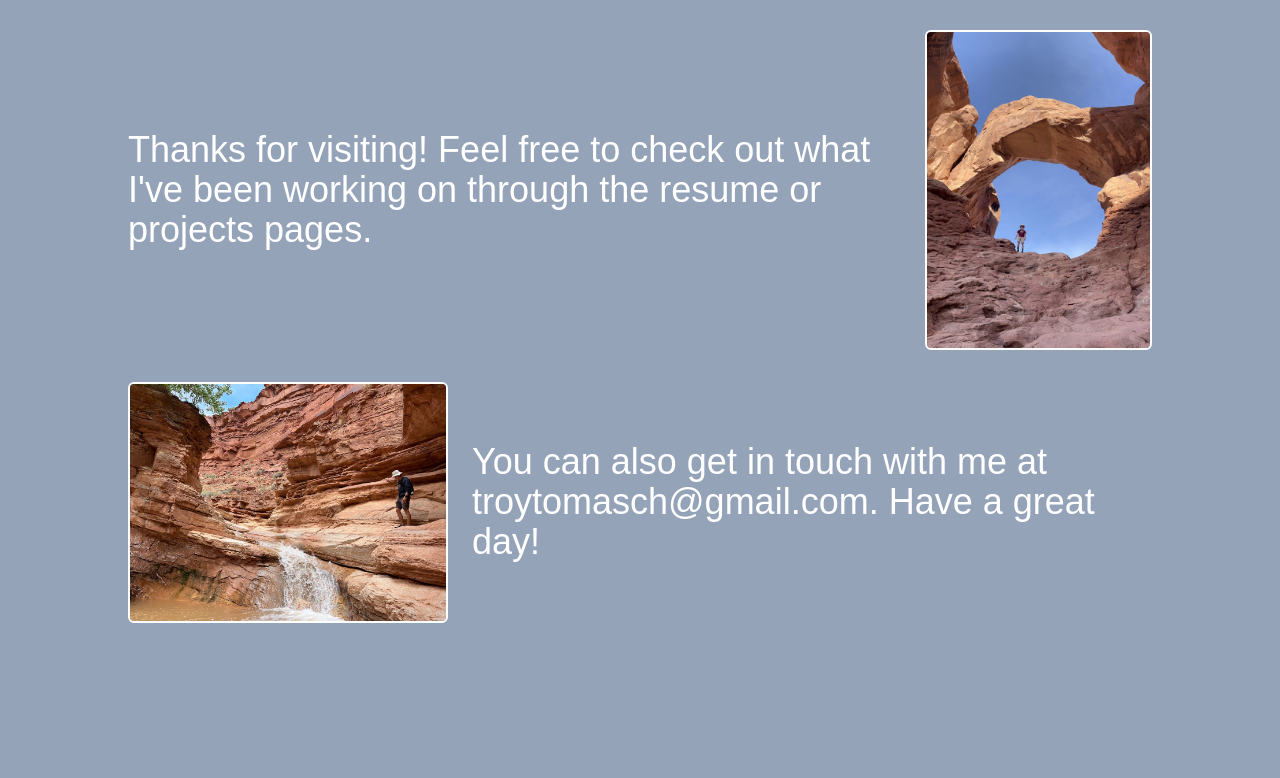
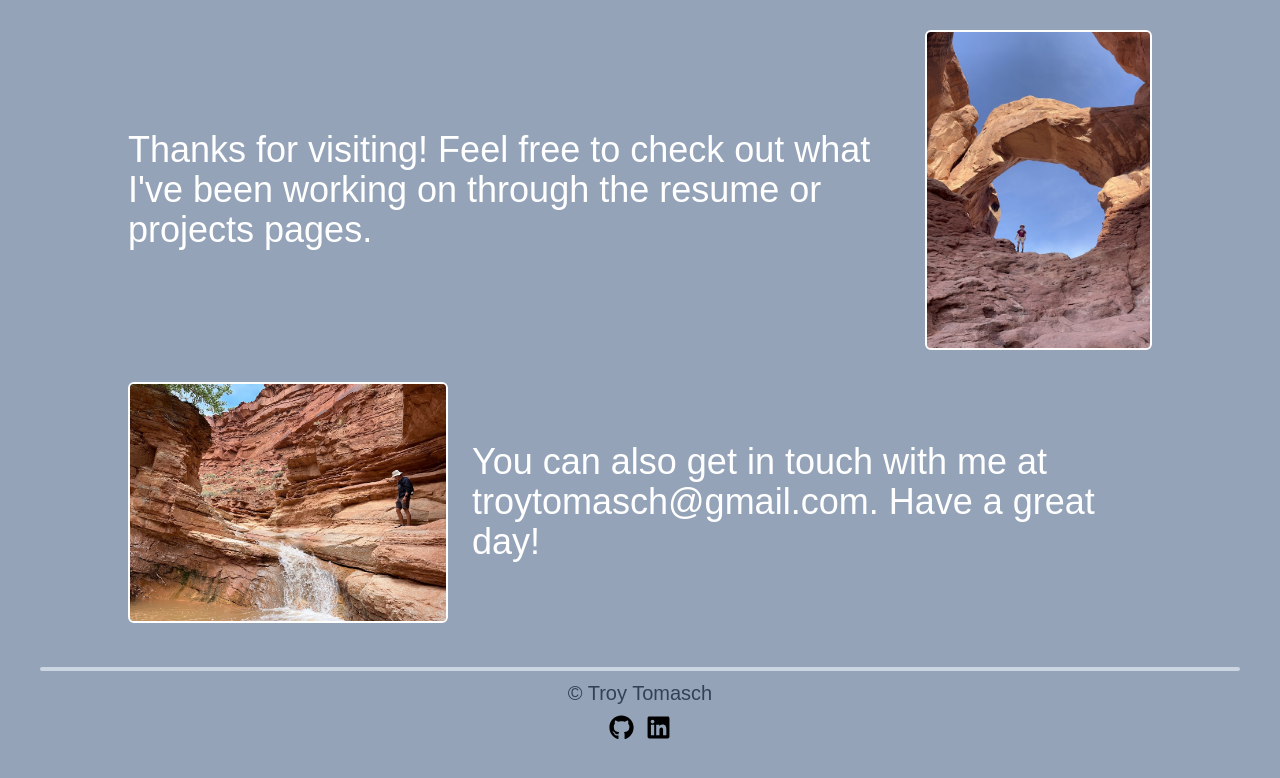
Before and after one commit to troytomasch/PersonalWebsite, a React (Create React App) app: page / in a window 1280 px wide. Shown: the part 2116-2894 px from the top of the page. Before the commit the page ends 2795 px from the top, so only its background shows below. Built offline with nearby package versions, Linux system fonts and the light colour scheme.

Commit message:
Adding footer
- Added footer with copyright and github and linkedin links

```diff
--- a/package.json
+++ b/package.json
@@ -9,6 +9,7 @@
     "axios": "^1.4.0",
     "react": "^18.2.0",
     "react-dom": "^18.2.0",
+    "react-icons": "^4.10.1",
     "react-router-dom": "^6.14.1",
     "react-scripts": "5.0.1",
     "web-vitals": "^2.1.4"
--- /dev/null
+++ b/src/organisms/Footer.jsx
@@ -0,0 +1,35 @@
+import React from "react";
+import BodyText from "../atoms/BodyText";
+import { FaGithub, FaLinkedin } from "react-icons/fa";
+
+// Component for the website footer to be included in all pages
+const Footer = () => {
+  return (
+    <div className="flex flex-col justify-center items-center my-5">
+      <div className="h-0 border-2 w-full rounded-sm m-2 border-slate-300"></div>
+      <BodyText text="© Troy Tomasch" />
+
+      <div className="flex flex-row gap-3 m-2">
+        <a
+          href={"https://github.com/troytomasch"}
+          target="_blank"
+          rel="noreferrer"
+          className="hover:drop-shadow-lg hover:text-slate-200"
+        >
+          <FaGithub size="25" />
+        </a>
+
+        <a
+          href={"https://www.linkedin.com/in/troy-tomasch-a50a371b5/"}
+          target="_blank"
+          rel="noreferrer"
+          className="hover:drop-shadow-lg hover:text-slate-200"
+        >
+          <FaLinkedin size="25" />
+        </a>
+      </div>
+    </div>
+  );
+};
+
+export default Footer;
--- a/src/pages/Home.jsx
+++ b/src/pages/Home.jsx
@@ -1,5 +1,6 @@
 import React, { useEffect } from "react";
 import Header from "../organisms/Header";
+import Footer from "../organisms/Footer";
 import HomeLayout from "../organisms/HomeLayout";
 
 // Component for the home page
@@ -16,6 +17,8 @@ const Home = () => {
         <div className="flex items-center justify-center">
           <HomeLayout />
         </div>
+
+        <Footer />
       </div>
     </div>
   );
--- a/src/pages/NotFound.jsx
+++ b/src/pages/NotFound.jsx
@@ -1,6 +1,7 @@
 import React, { useEffect } from "react";
 import Header from "../organisms/Header";
 import TitleText from "../atoms/TitleText";
+import Footer from "../organisms/Footer";
 
 // Not found page 404
 const NotFound = () => {
@@ -12,7 +13,11 @@ const NotFound = () => {
     <div>
       <Header />
 
-      <TitleText text="Sorry this page was not found" />
+      <div className={"m-5 flex gap-7 flex-col"}>
+        <TitleText text="Sorry this page was not found" />
+      </div>
+
+      <Footer />
     </div>
   );
 };
--- a/src/pages/Projects.jsx
+++ b/src/pages/Projects.jsx
@@ -2,6 +2,7 @@ import React, { useEffect } from "react";
 import Header from "../organisms/Header";
 import TitleText from "../atoms/TitleText";
 import ProjectsLayout from "../organisms/ProjectsLayout";
+import Footer from "../organisms/Footer";
 
 // Component for the projects page to feature projects and other sites
 const Projects = () => {
@@ -19,6 +20,8 @@ const Projects = () => {
           <ProjectsLayout />
         </div>
       </div>
+
+      <Footer />
     </div>
   );
 };
--- a/src/pages/Resume.jsx
+++ b/src/pages/Resume.jsx
@@ -4,6 +4,7 @@ import TitleText from "../atoms/TitleText";
 import Experiences from "../organisms/Experiences";
 import Education from "../organisms/Education";
 import ProjectsReroute from "../molecules/ProjectsReroute";
+import Footer from "../organisms/Footer";
 
 // Component for resume page to feature my experience and technologies I've worked with
 const Resume = () => {
@@ -27,6 +28,8 @@ const Resume = () => {
           <ProjectsReroute />
         </div>
       </div>
+
+      <Footer />
     </div>
   );
 };
```
Also changed, not shown: 1 other file (tests, documents, lock files or other folders).
